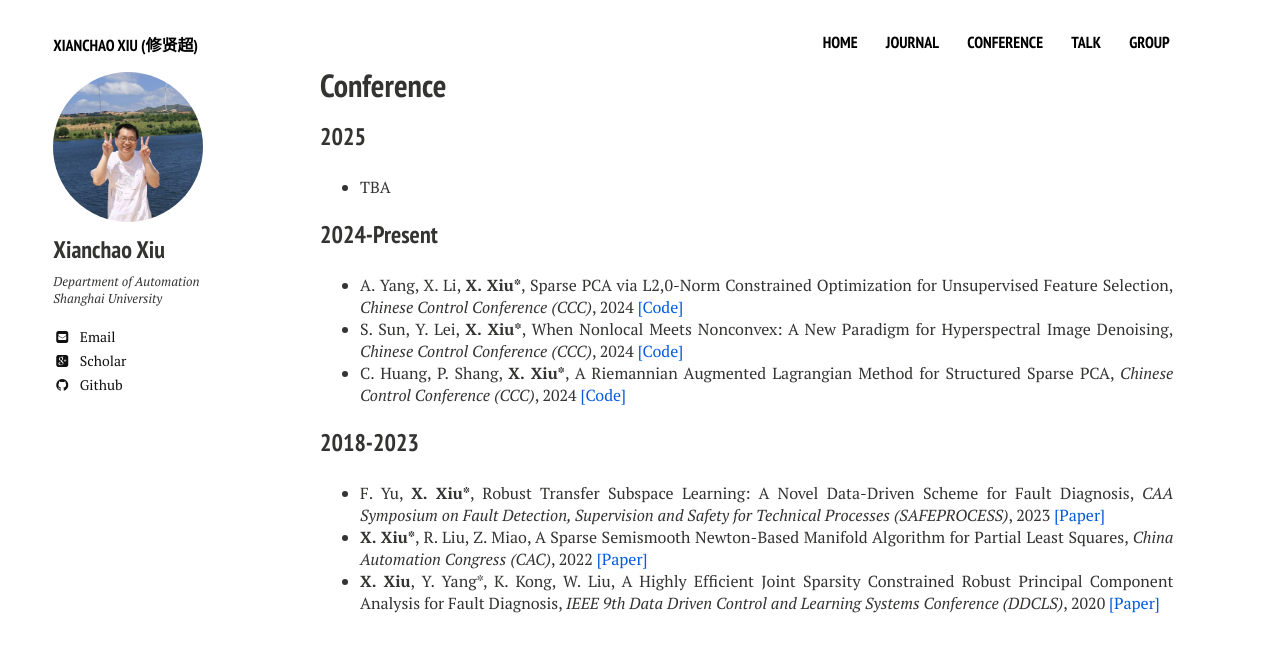
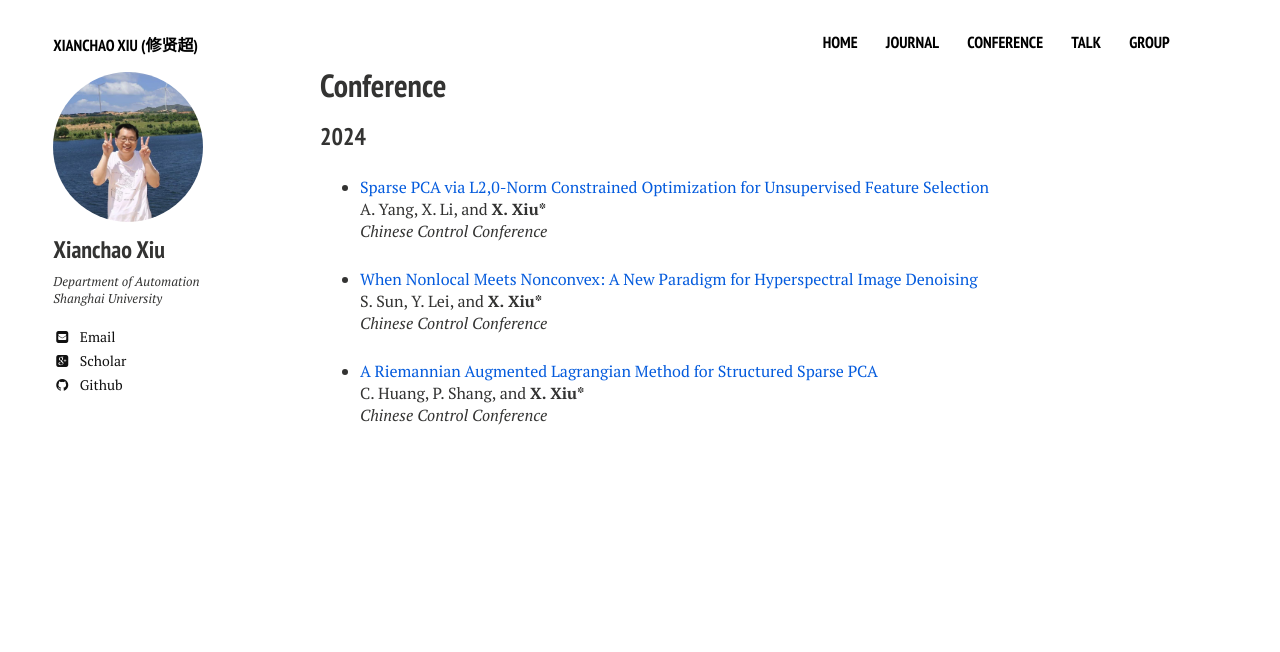
Before and after one commit to xianchaoxiu/xianchaoxiu.github.io, a Jekyll site: the page built from conference/index.md, in a window 1280 px wide. Shown: the top 652 px of the page. Built offline with Jekyll 4.4.1, drawn with Linux system fonts in a browser that asks for light colours; nearby versions of some CDN libraries.

Commit message:
Update index.md

```diff
--- a/conference/index.md
+++ b/conference/index.md
@@ -13,21 +13,18 @@ share: false
 
 
 
+### 2024
 
-### 2025
+* <a href="https://ieeexplore.ieee.org/abstract/document/10661810" class="textlink" target="_blank">Sparse PCA via L2,0-Norm Constrained Optimization for Unsupervised Feature Selection</a><br>
+A. Yang, X. Li, and <b>X. Xiu*</b><br>
+<i>Chinese Control Conference</i><br>
 
 
-* TBA
+* <a href="https://ieeexplore.ieee.org/abstract/document/10662067" class="textlink" target="_blank">When Nonlocal Meets Nonconvex: A New Paradigm for Hyperspectral Image Denoising</a><br>
+S. Sun, Y. Lei, and <b>X. Xiu*</b><br>
+<i>Chinese Control Conference</i><br>
 
 
-### 2024-Present
-
-* A. Yang, X. Li, <b>X. Xiu*</b>, Sparse PCA via L2,0-Norm Constrained Optimization for Unsupervised Feature Selection, <i> Chinese Control Conference (CCC)</i>, 2024 <a href="https://github.com/yan921" class="textlink" target="_blank">[Code]</a> <br>
-* S. Sun, Y. Lei, <b>X. Xiu*</b>, When Nonlocal Meets Nonconvex: A New Paradigm for Hyperspectral Image Denoising, <i> Chinese Control Conference (CCC)</i>, 2024 <a href="https://github.com/EdSun0" class="textlink" target="_blank">[Code]</a> <br>
-* C. Huang, P. Shang, <b>X. Xiu*</b>, A Riemannian Augmented Lagrangian Method for Structured Sparse PCA, <i> Chinese Control Conference (CCC)</i>, 2024 <a href="https://github.com/ChenyiHuang23/ROFS" class="textlink" target="_blank">[Code]</a> <br>
-
-### 2018-2023
-
-* F. Yu, <b>X. Xiu*</b>, Robust Transfer Subspace Learning: A Novel Data-Driven Scheme for Fault Diagnosis, <i> CAA Symposium on Fault Detection, Supervision and Safety for Technical Processes (SAFEPROCESS)</i>, 2023 <a href="https://ieeexplore.ieee.org/abstract/document/10295777" class="textlink" target="_blank">[Paper]</a> <br>
-* <b>X. Xiu*</b>, R. Liu, Z. Miao, A Sparse Semismooth Newton-Based Manifold Algorithm for Partial Least Squares, <i> China Automation Congress (CAC)</i>, 2022 <a href="https://ieeexplore.ieee.org/abstract/document/10055654" class="textlink" target="_blank">[Paper]</a> <br>
-* <b>X. Xiu</b>, Y. Yang*, K. Kong, W. Liu, A Highly Efficient Joint Sparsity Constrained Robust Principal Component Analysis for Fault Diagnosis, <i>IEEE 9th Data Driven Control and Learning Systems Conference (DDCLS)</i>, 2020 <a href="https://ieeexplore.ieee.org/abstract/document/9275063" class="textlink" target="_blank">[Paper]</a> <br>
+* <a href="https://ieeexplore.ieee.org/abstract/document/10661785" class="textlink" target="_blank">A Riemannian Augmented Lagrangian Method for Structured Sparse PCA</a><br>
+C. Huang, P. Shang, and <b>X. Xiu*</b><br>
+<i>Chinese Control Conference</i><br>
```
